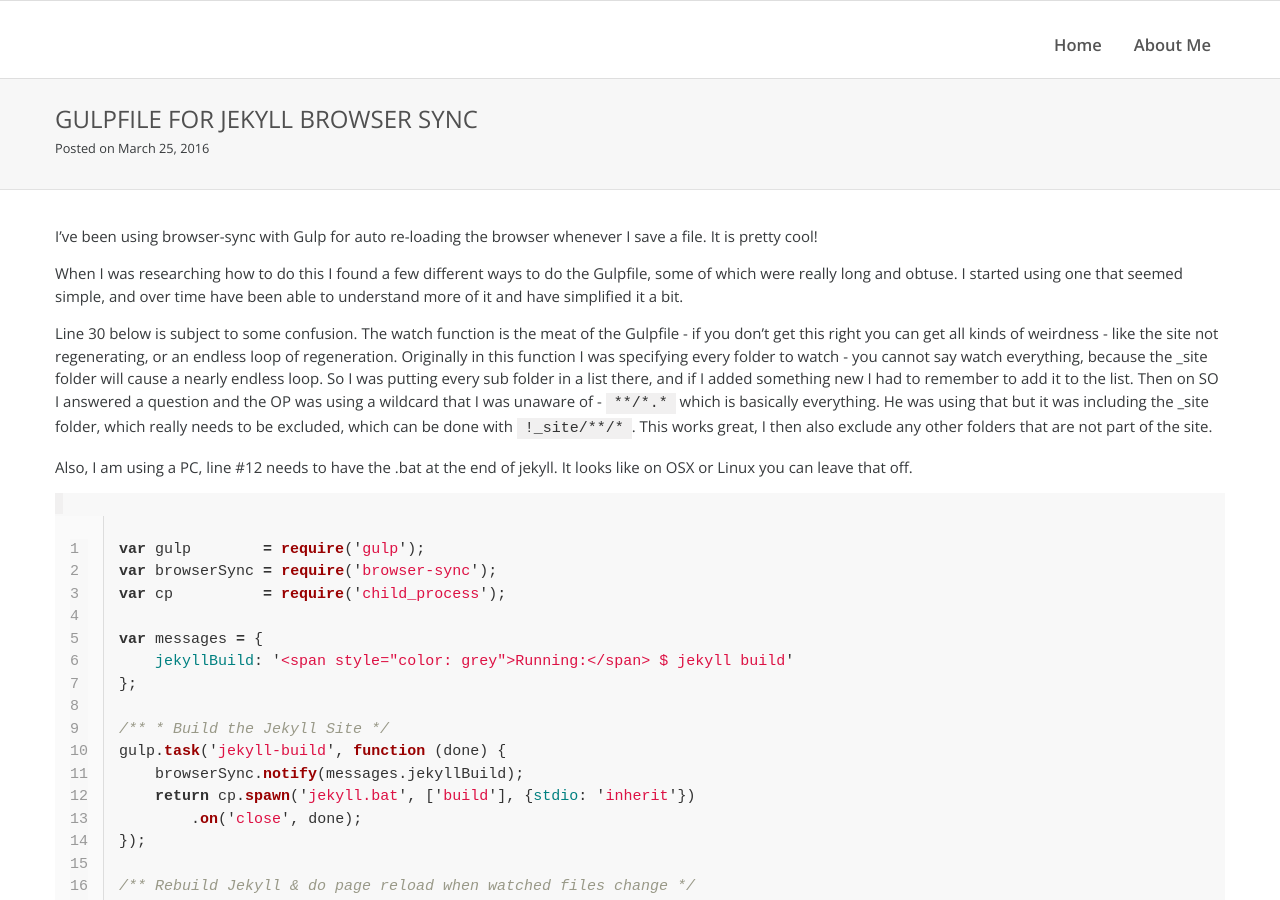
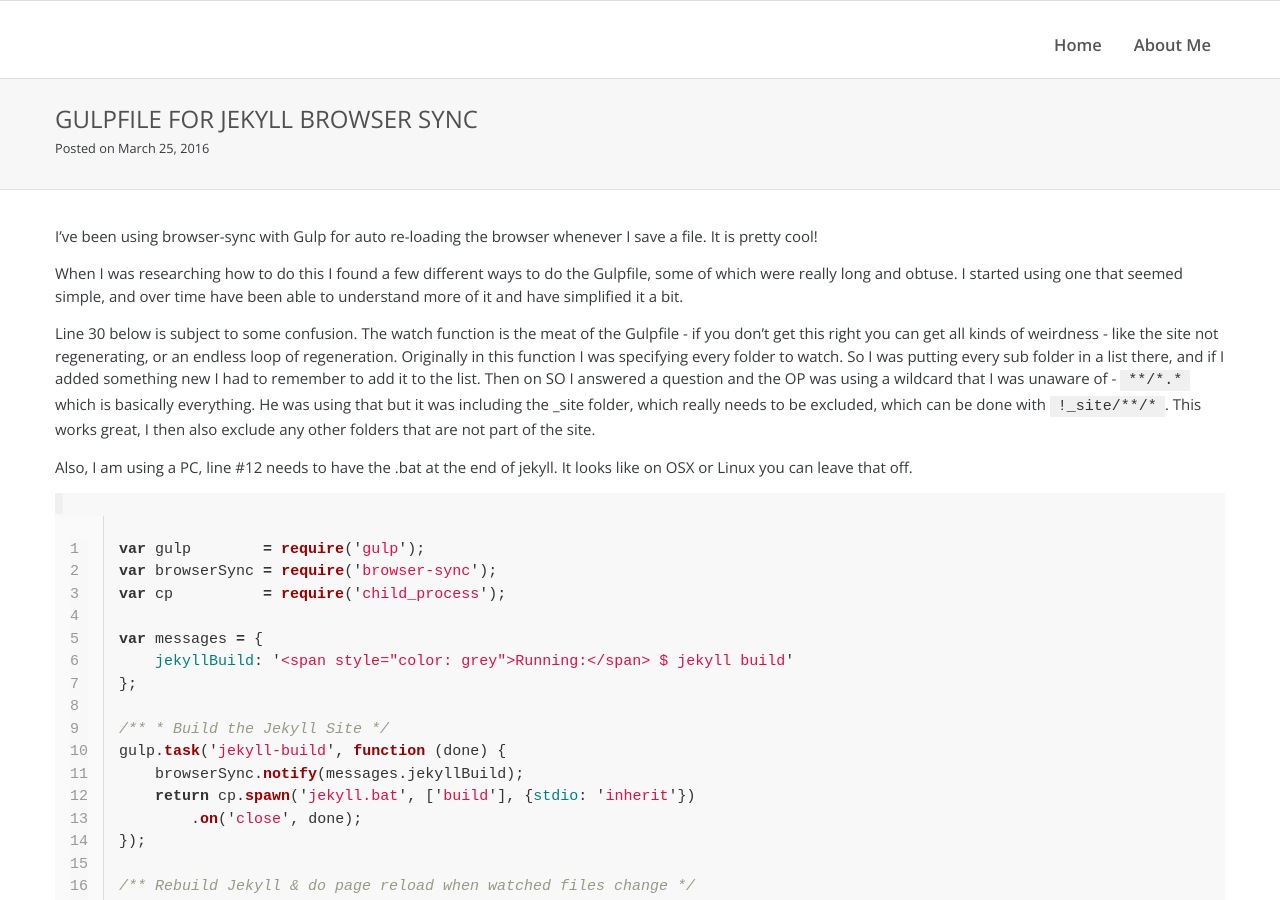
Before and after one commit to rdyar/rdyar.github.io, a Jekyll site: the page built from _posts/2016-03-25-gulpfile-for-jekyll-browser-sync.md, in a window 1280 px wide and 900 px high. Built offline with Jekyll 4.4.1, drawn with Linux system fonts in a browser that asks for light colours.

Commit message:
Update 2016-03-25-gulpfile-for-jekyll-browser-sync.md

```diff
--- a/_posts/2016-03-25-gulpfile-for-jekyll-browser-sync.md
+++ b/_posts/2016-03-25-gulpfile-for-jekyll-browser-sync.md
@@ -4,7 +4,7 @@ I've been using browser-sync with Gulp for auto re-loading the browser whenever
 
 When I was researching how to do this I found a few different ways to do the Gulpfile, some of which were really long and obtuse. I started using one that seemed simple, and over time have been able to understand more of it and have simplified it a bit.
 
-Line 30 below is subject to some confusion. The watch function is the meat of the Gulpfile - if you don't get this right you can get all kinds of weirdness - like the site not regenerating, or an endless loop of regeneration. Originally in this function I was specifying every folder to watch - you cannot say watch everything, because the _site folder will cause a nearly endless loop. So I was putting every sub folder in a list there, and if I added something new I had to remember to add it to the list. Then on SO I answered a question and the OP was using a wildcard that I was unaware of - `**/*.*` which is basically everything. He was using that but it was including the _site folder, which really needs to be excluded, which can be done with `!_site/**/*`. This works great, I then also exclude any other folders that are not part of the site.
+Line 30 below is subject to some confusion. The watch function is the meat of the Gulpfile - if you don't get this right you can get all kinds of weirdness - like the site not regenerating, or an endless loop of regeneration. Originally in this function I was specifying every folder to watch. So I was putting every sub folder in a list there, and if I added something new I had to remember to add it to the list. Then on SO I answered a question and the OP was using a wildcard that I was unaware of - `**/*.*` which is basically everything. He was using that but it was including the _site folder, which really needs to be excluded, which can be done with `!_site/**/*`. This works great, I then also exclude any other folders that are not part of the site.
 
 Also, I am using a PC, line #12 needs to have the .bat at the end of jekyll. It looks like on OSX or Linux you can leave that off.
 
```
